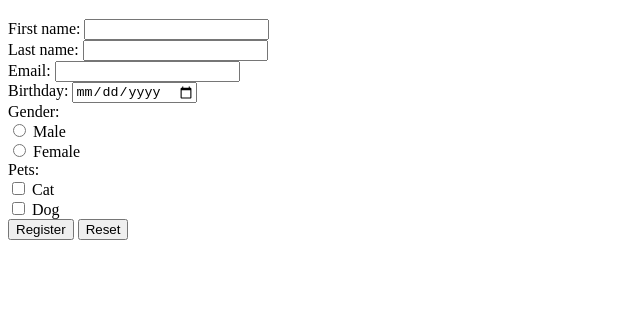
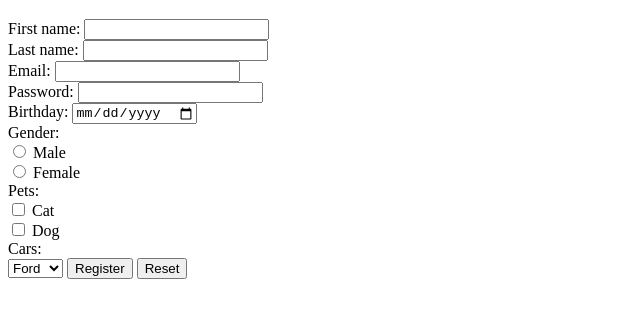
Before and after one commit to JasonKassies/My_Website, a plain HTML site: page register.html in a window 1280 px wide. Shown: the part 61-378 px from the top of the page, without its empty margins (0-640 px from the left). Drawn offline with Linux system fonts and the light colour scheme.

Commit message:
#33 adding passwrod field and dropdown menu

```diff
--- a/register.html
+++ b/register.html
@@ -13,6 +13,7 @@
 		First name: <input type="text"> <br>
 		Last name: <input type="text"> <br>
 		Email: <input type="Email" required> <br>
+		Password: <input type="Password" min="8"> <br>
 		Birthday: <input type="date"><br>
 		Gender: <br>
 		<input type="radio" name="gender"> Male <br>
@@ -20,7 +21,11 @@
 		Pets: <br>
 		<input type="checkbox"> Cat <br>
 		<input type="checkbox"> Dog <br>
-
+		Cars: <br>
+		<select>
+			<option value="Ford">Ford</option>
+			<option value="Tyota">Tyota</option>
+		</select>
 		<input type="submit" value="Register">
 		<input type="reset">
 	</form>
```
